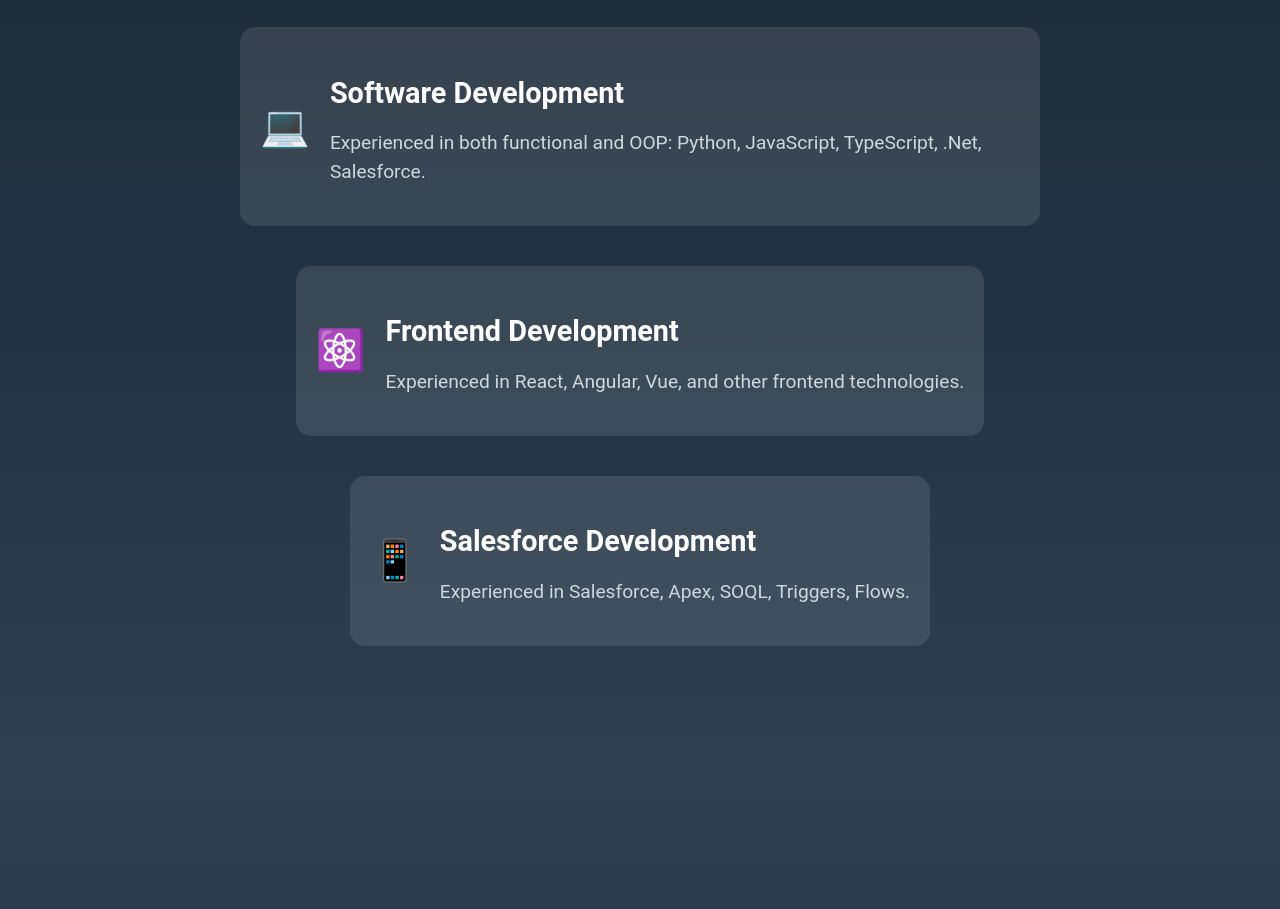
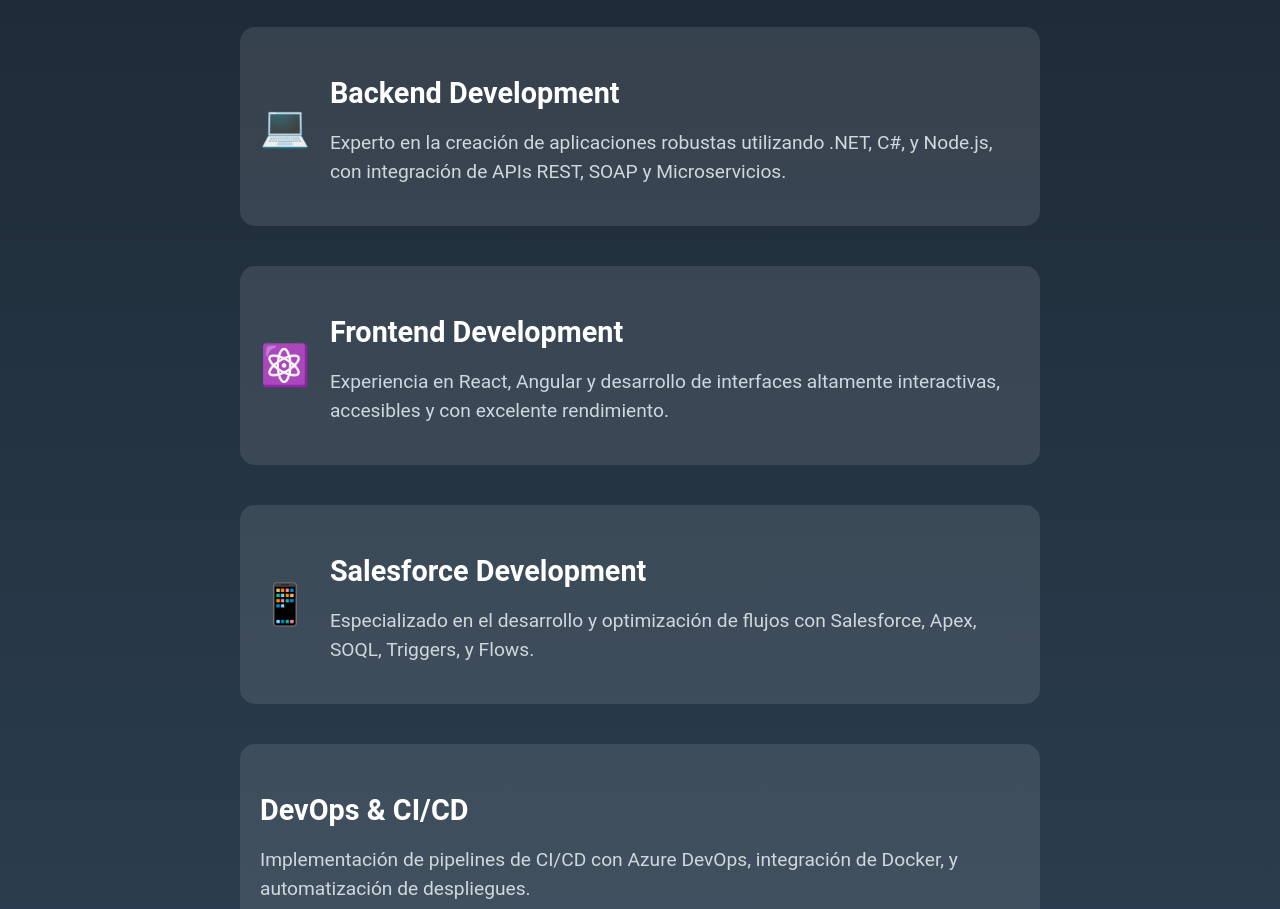
Before and after one commit to Daniel2325/Portfolio, a React (Create React App) app: page / in a window 1280 px wide. Shown: the part 1180-2089 px from the top of the page. Built offline with nearby package versions, Linux system fonts and the light colour scheme.

Commit message:
Mejora textos de experriencia.

```diff
--- a/src/sections/Expertise.js
+++ b/src/sections/Expertise.js
@@ -10,9 +10,16 @@
                     <span className="icon">💻</span>
                     <div className="expertise-details">
                         <h3>
-                            <span className="highlight pink">Software</span> Development
+                            <span className="highlight pink">Backend</span> Development
                         </h3>
-                        <p>Experienced in both functional and OOP: Python, JavaScript, TypeScript, .Net, Salesforce.</p>
+                        <p> Experto en la creación de aplicaciones robustas utilizando .NET, C#, y Node.js, con
+                            integración de APIs REST, SOAP y Microservicios.</p>
+                        <div className="tech-icons">
+                            <i className="fab fa-node-js"></i>
+                            <i className="fab fa-docker"></i>
+                            <i className="fab fa-python"></i>
+                            <i className="fab fa-aws"></i>
+                        </div>
                     </div>
                 </div>
 
@@ -23,7 +30,7 @@
                         <h3>
                             <span className="highlight blue">Frontend</span> Development
                         </h3>
-                        <p>Experienced in React, Angular, Vue, and other frontend technologies.</p>
+                        <p> Experiencia en React, Angular y desarrollo de interfaces altamente interactivas, accesibles y con excelente rendimiento.</p>
                     </div>
                 </div>
 
@@ -34,7 +41,23 @@
                         <h3>
                             <span className="highlight orange">Salesforce</span> Development
                         </h3>
-                        <p>Experienced in Salesforce, Apex, SOQL, Triggers, Flows.</p>
+                        <p> Especializado en el desarrollo y optimización de flujos con Salesforce, Apex, SOQL, Triggers, y Flows.</p>
+                    </div>
+                </div>
+                {/* DevOps */}
+                <div className="expertise-item">
+                    <div className="expertise-details">
+                        <h3>
+                            <span className="highlight blue">DevOps</span> & CI/CD
+                        </h3>
+                        <p>
+                            Implementación de pipelines de CI/CD con Azure DevOps, integración de Docker, y automatización de despliegues.
+                        </p>
+                        <div className="tech-icons">
+                            <i className="fab fa-azure"></i>
+                            <i className="fab fa-docker"></i>
+                            <i className="fab fa-jenkins"></i>
+                        </div>
                     </div>
                 </div>
             </div>
--- a/src/styles/main.css
+++ b/src/styles/main.css
@@ -535,6 +535,7 @@
     margin-top: 20px;
     gap: 20px; /* Espacio entre íconos */
 }
+
 
 .tech-icons svg {
     font-size: 2rem;
```
